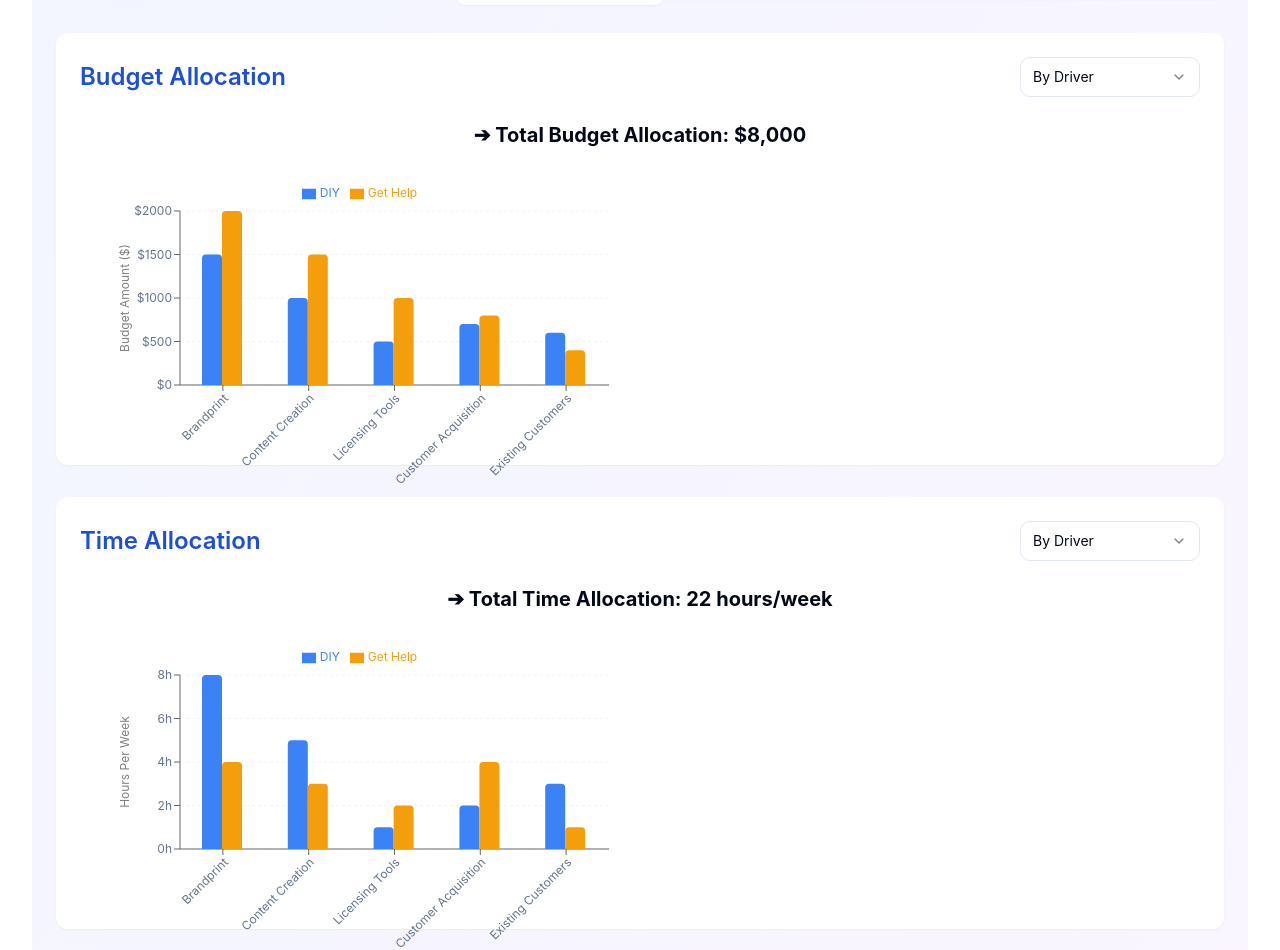
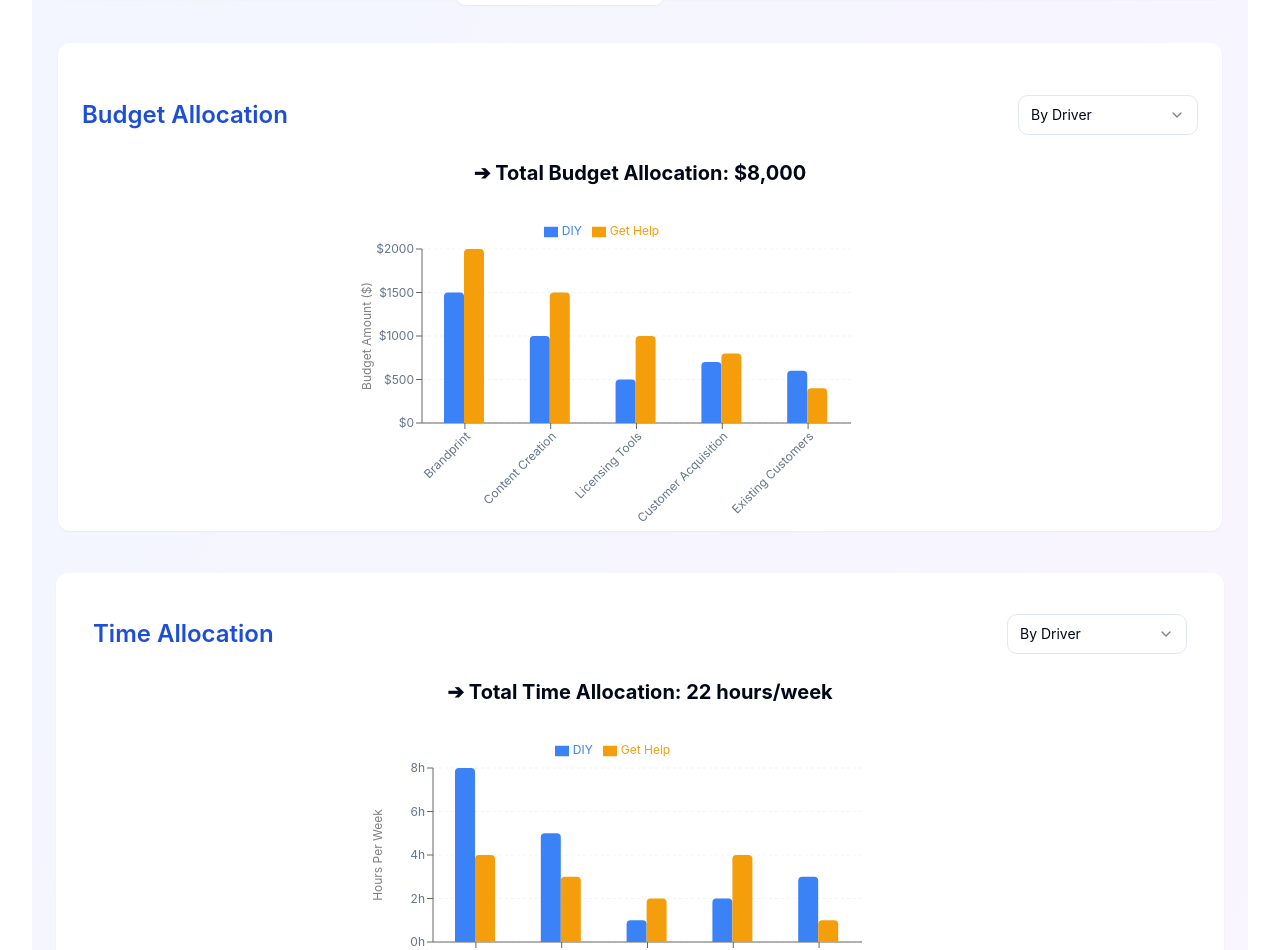
Before and after one commit to hackerslife/driver-playbook-flow-47, a React (Vite) app: page /playbook in a window 1280 px wide. Shown: the part 1322-2272 px from the top of the page. Built offline with nearby package versions, Linux system fonts and the light colour scheme.

Commit message:
Visual edit in Lovable
Edited UI in Lovable

```diff
--- a/src/pages/Playbook.tsx
+++ b/src/pages/Playbook.tsx
@@ -324,7 +324,7 @@ const Playbook = () => {
             </TabsList>
 
             <TabsContent value="summary" className="space-y-8">
-              <div className="bg-white rounded-xl shadow-sm p-6">
+              <div className="bg-white rounded-xl shadow-sm p-6 mx-[2px] my-[42px] py-[52px]">
                 <div className="flex justify-between items-center mb-6">
                   <h2 className="text-2xl font-semibold text-blue-700">Budget Allocation</h2>
                   <Select value={budgetViewBy} onValueChange={setBudgetViewBy}>
@@ -338,12 +338,12 @@ const Playbook = () => {
                     </SelectContent>
                   </Select>
                 </div>
-                <div className="h-80">
+                <div className="h-80 mx-[240px]">
                   <BudgetAllocationChart viewBy={budgetViewBy} />
                 </div>
               </div>
 
-              <div className="bg-white rounded-xl shadow-sm p-6">
+              <div className="bg-white rounded-xl shadow-sm p-6 my-[36px] mx-0 px-[37px] py-[41px]">
                 <div className="flex justify-between items-center mb-6">
                   <h2 className="text-2xl font-semibold text-blue-700">Time Allocation</h2>
                   <Select value={timeViewBy} onValueChange={setTimeViewBy}>
@@ -357,7 +357,7 @@ const Playbook = () => {
                     </SelectContent>
                   </Select>
                 </div>
-                <div className="h-80">
+                <div className="h-80 mx-[240px]">
                   <TimeAllocationChart viewBy={timeViewBy} />
                 </div>
               </div>
```
